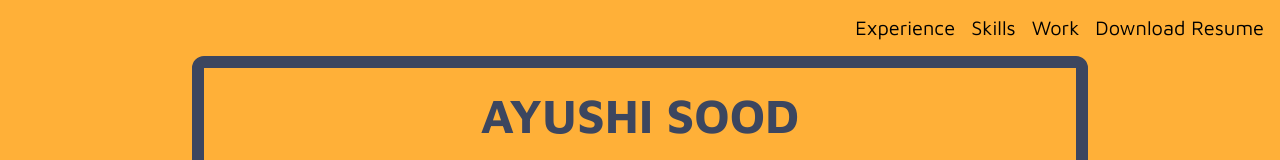
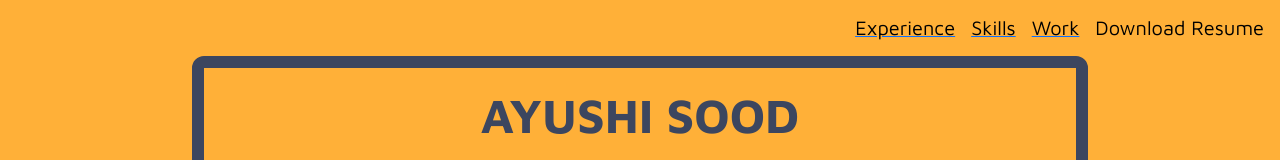
Before and after one commit to ayu-ayushisood/Portfolio, a React (Create React App) app: page / in a window 1280 px wide. Shown: the top 160 px of the page. Built offline with nearby package versions, Linux system fonts and the light colour scheme.

Commit message:
Add links to navbar

```diff
--- a/src/Screens/landing/index.js
+++ b/src/Screens/landing/index.js
@@ -1,6 +1,7 @@
 import React from 'react';
 import './style.css';
 import Img from '../../assets/images/ayushi.png'
+import {Link} from 'react-router-dom'
 
 import Navbar from 'react-bootstrap/Navbar'
 
@@ -10,10 +11,10 @@ const Landing = () => {
             <div className="top-container">
                 <div className="header-nav">
                     <Navbar expand="lg">
-                        <Navbar.Brand href="#experience">Experience</Navbar.Brand>
-                        <Navbar.Brand href="#experience">Skills</Navbar.Brand>
-                        <Navbar.Brand href="#experience">Work</Navbar.Brand>
-                        <Navbar.Brand href="#experience">Download Resume</Navbar.Brand>
+                        <Link to="/experience"><Navbar.Brand>Experience</Navbar.Brand></Link>
+                        <Link to="/skills"><Navbar.Brand>Skills</Navbar.Brand></Link>
+                        <Link to="/work"><Navbar.Brand>Work</Navbar.Brand></Link>
+                        <Navbar.Brand>Download Resume</Navbar.Brand>
                     </Navbar>
                 </div>
                 <div className="top-section">
```
